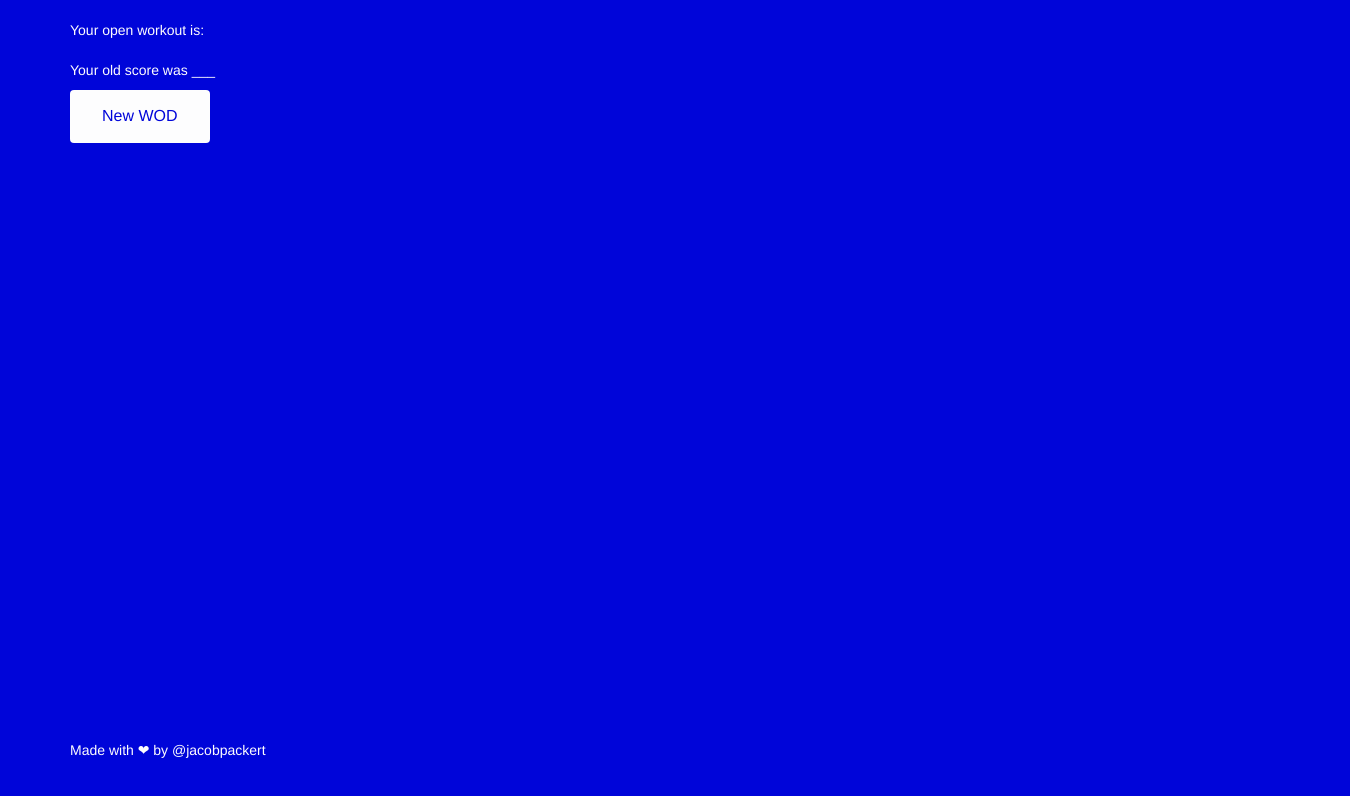
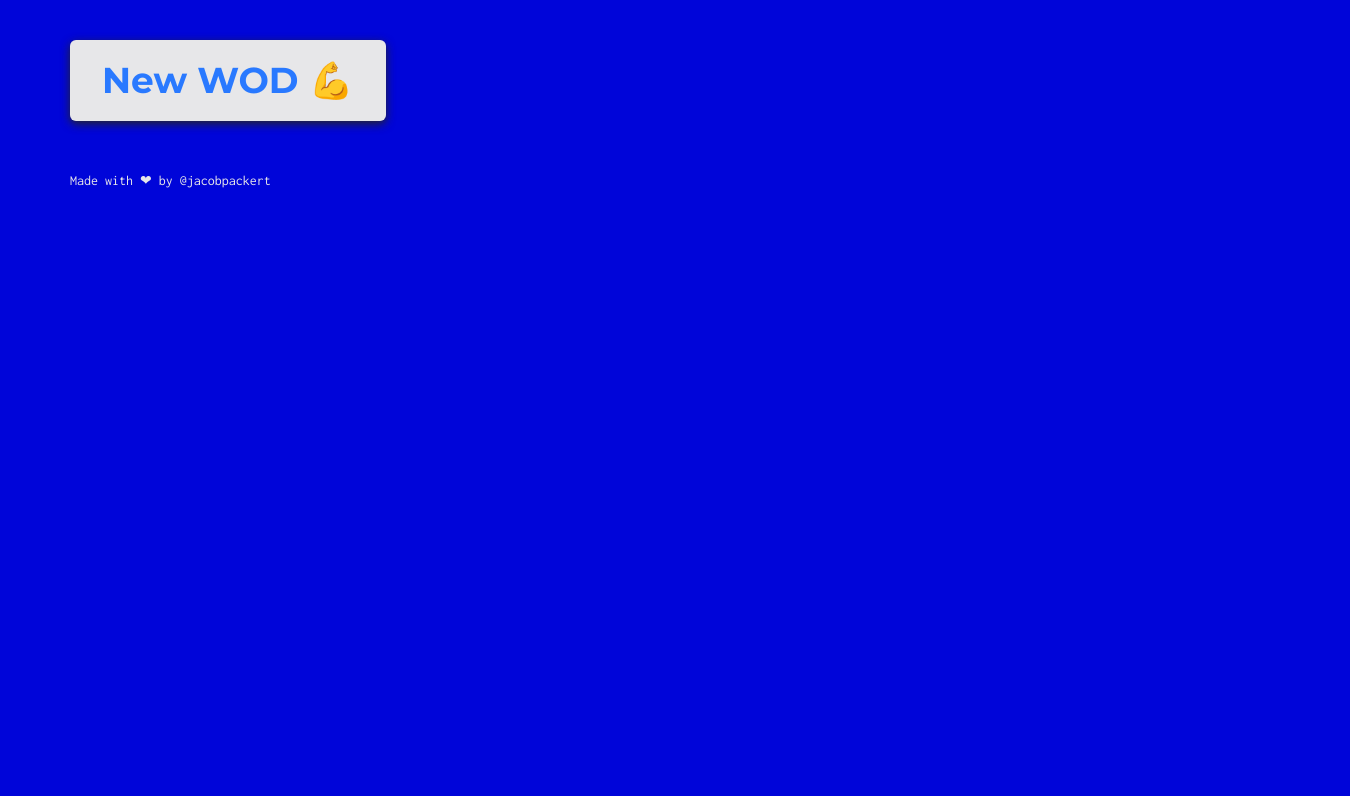
Before and after one commit to jacobpackert/random_wod, a plain HTML site: page index.html in a window 1280 px wide. Shown: the whole page, 1350 px wide, since content can reach past the window. Drawn offline with nearby package versions, Linux system fonts and the light colour scheme.

Commit message:
some styling to make it all look better

```diff
--- a/index.html
+++ b/index.html
@@ -7,23 +7,25 @@
 <title>Random Open WOD</title>
 <link rel="stylesheet" href="https://maxcdn.bootstrapcdn.com/bootstrap/3.3.7/css/bootstrap.min.css" integrity="sha384-BVYiiSIFeK1dGmJRAkycuHAHRg32OmUcww7on3RYdg4Va+PmSTsz/K68vbdEjh4u" crossorigin="anonymous">
 <link rel="stylesheet" href="https://maxcdn.bootstrapcdn.com/bootstrap/3.3.7/css/bootstrap-theme.min.css" integrity="sha384-rHyoN1iRsVXV4nD0JutlnGaslCJuC7uwjduW9SVrLvRYooPp2bWYgmgJQIXwl/Sp" crossorigin="anonymous">
-<link rel="stylesheet" href="style.css" />
+<link href="https://fonts.googleapis.com/css?family=Inconsolata:400,700|Montserrat:400,700" rel="stylesheet">
+<link rel="stylesheet" href="style.css"/>
+
 
 </head>
 
 <body>
     <div class="container">
 
-    <p>
+    <p hidden class="descriptiontexts">
         Your open workout is:
     </p>
     <h1 class="wodname"></h1>
     <p class="description">
     </p>
-    <p>
-        Your old score was <span class="oldscore">___</span>
+    <p hidden class="descriptiontexts">
+        Your old score was: <span class="oldscore">___</span>
     </p>
-    <button class="newwod">New WOD</button>
+    <button class="newwod">New WOD 💪</button>
 
     <footer class="footer">
 
--- a/script.js
+++ b/script.js
@@ -1,8 +1,14 @@
-wodCreation = function() {
+$(document).ready(function(){
+  wodCreation = function() {
     $.ajax({
         url: 'https://spreadsheets.google.com/feeds/list/1hwe64eKPIU7W-jvzFWR8MUzW9DrQerp67G7QBVxvdjk/od6/public/values?alt=json',
         dataType: 'jsonp',
         success: function(response) {
+        //   $.each(response.feed.entry, function(index, item) {
+        //   if(item.gsx$score.$t > 1){
+        //     console.log(item.gsx$name.$t + " scored " + item.gsx$score.$t);
+        //   };
+        // });
             console.log(response.feed.entry[0].gsx$description.$t);
             var wodNumber = Math.floor(response.feed.entry.length * Math.random());
             var data = response.feed.entry[wodNumber];
@@ -16,8 +22,12 @@ wodCreation = function() {
             $('.wodname').html(wodname);
             $('.description').html(description);
             $('.oldscore').html(oldscore);
+            $('.descriptiontexts').show();
+            $('.newwod').html("Another WOD 💪");
         }
     });
 };
 
 $('.newwod').on('click', wodCreation);
+
+});
--- a/style.css
+++ b/style.css
@@ -3,19 +3,30 @@ body {
 }
 
 p, h1 {
-  color: #FDFDFE;
+  color: #e7e7e9;
+  font-family: 'Inconsolata';
 }
 
 button {
-    background-color: #FDFDFE; /* Green */
+    background-color: #e7e7e9; /* Green */
     border: none;
-    color: #0005D9;
+    color: #2979FF;
     padding: 15px 32px;
     text-align: center;
     text-decoration: none;
     display: inline-block;
-    font-size: 16px;
-    border-radius: 4px;
+    font-size: 36px;
+    border-radius: 6px;
+    box-shadow: 0px 3px 10px #262626;
+    transition: background-color .3s;
+    font-family: 'Montserrat';
+    font-weight: bold;
+    display: block;
+    outline: none;
+}
+
+button:hover {
+  background-color: #fcfcfc;
 }
 
 .container {
@@ -23,7 +34,7 @@ button {
 }
 
 a {
-  color: #FDFDFE;
+  color: #e7e7e9;
 }
 
 a:hover {
@@ -37,4 +48,16 @@ a:hover {
   /* Set the fixed height of the footer here */
   height: 60px;
   /*background-color: #f5f5f5;*/
+  position: relative;
+  margin-top: 50px;
 }
+
+.oldscore {
+  font-size: 24px;
+}
+
+@media (max-width: 768px) {
+  button {
+    width: 100%;
+  }
+}
```
